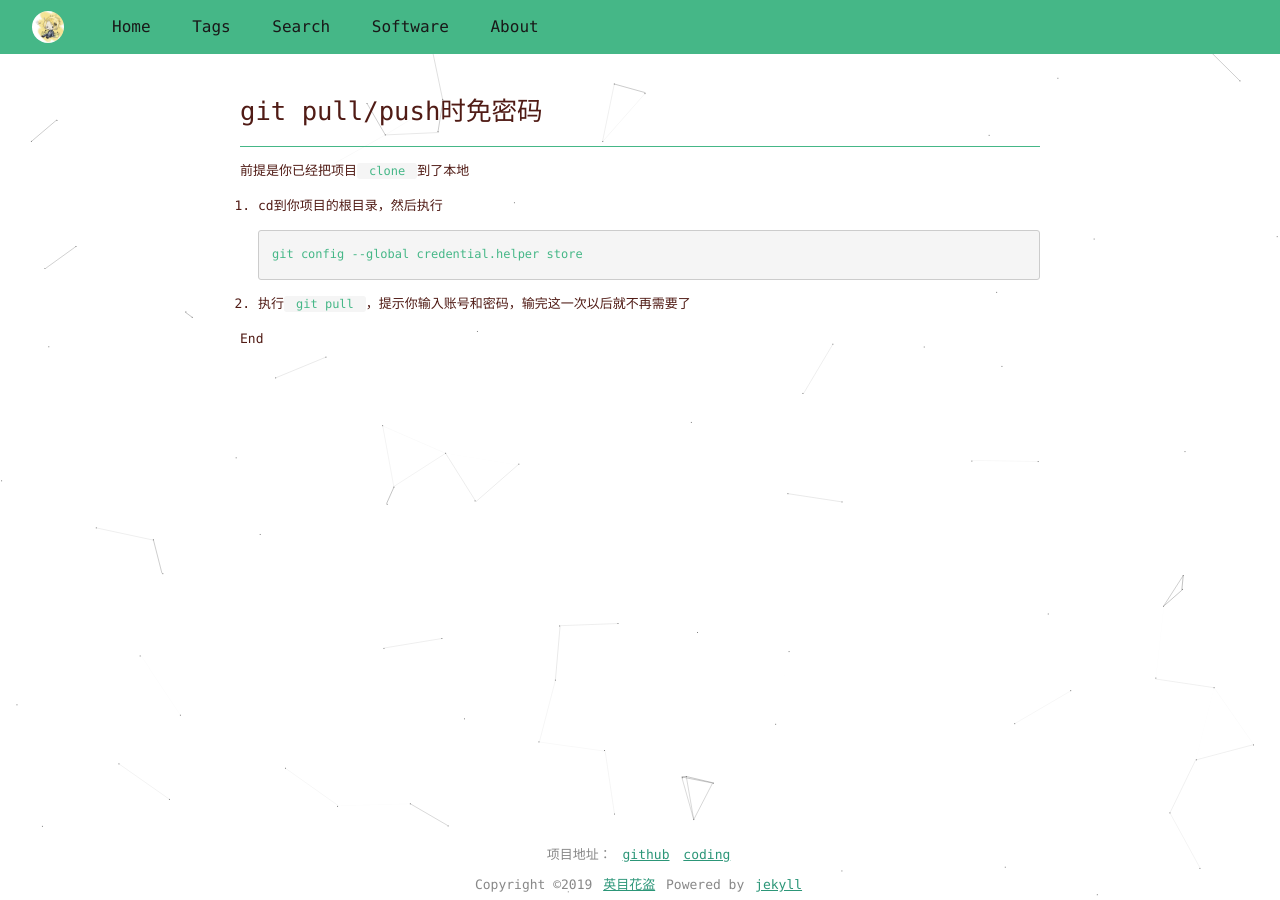
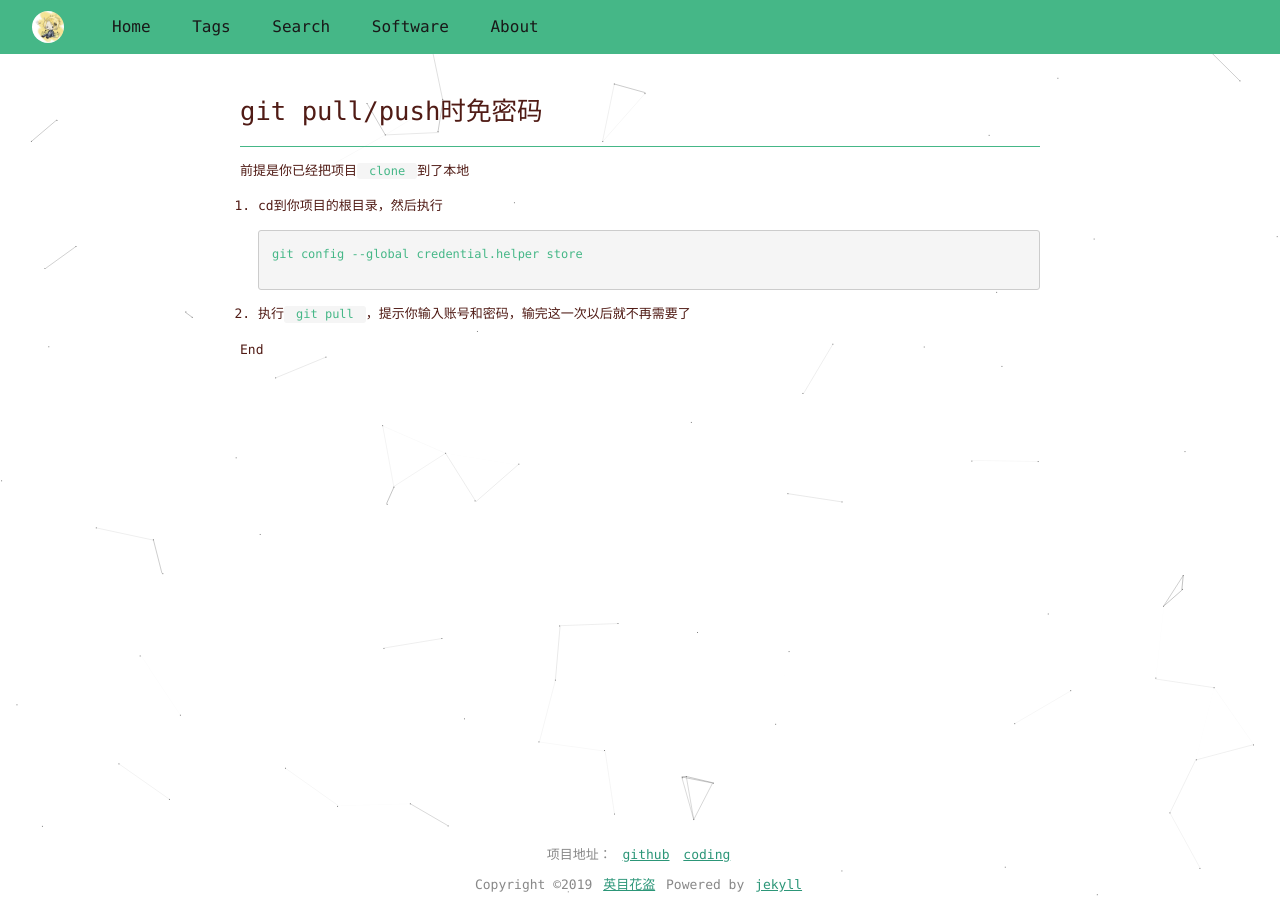
Before and after one commit to yingmhd/ymhdblog, a Jekyll site: the page built from _posts/2018-09-02-GIT.md, in a window 1280 px wide. Built offline with Jekyll 4.4.1, drawn with Linux system fonts in a browser that asks for light colours.

Commit message:
Update mypost.css

```diff
--- a/static/css/mypost.css
+++ b/static/css/mypost.css
@@ -108,6 +108,8 @@
 	word-break: normal;
     white-space: pre;
     max-height: 35em;
+    display: block;
+    padding-bottom: 1em;
 }
 
 #mypost .main pre.highlight {
```
